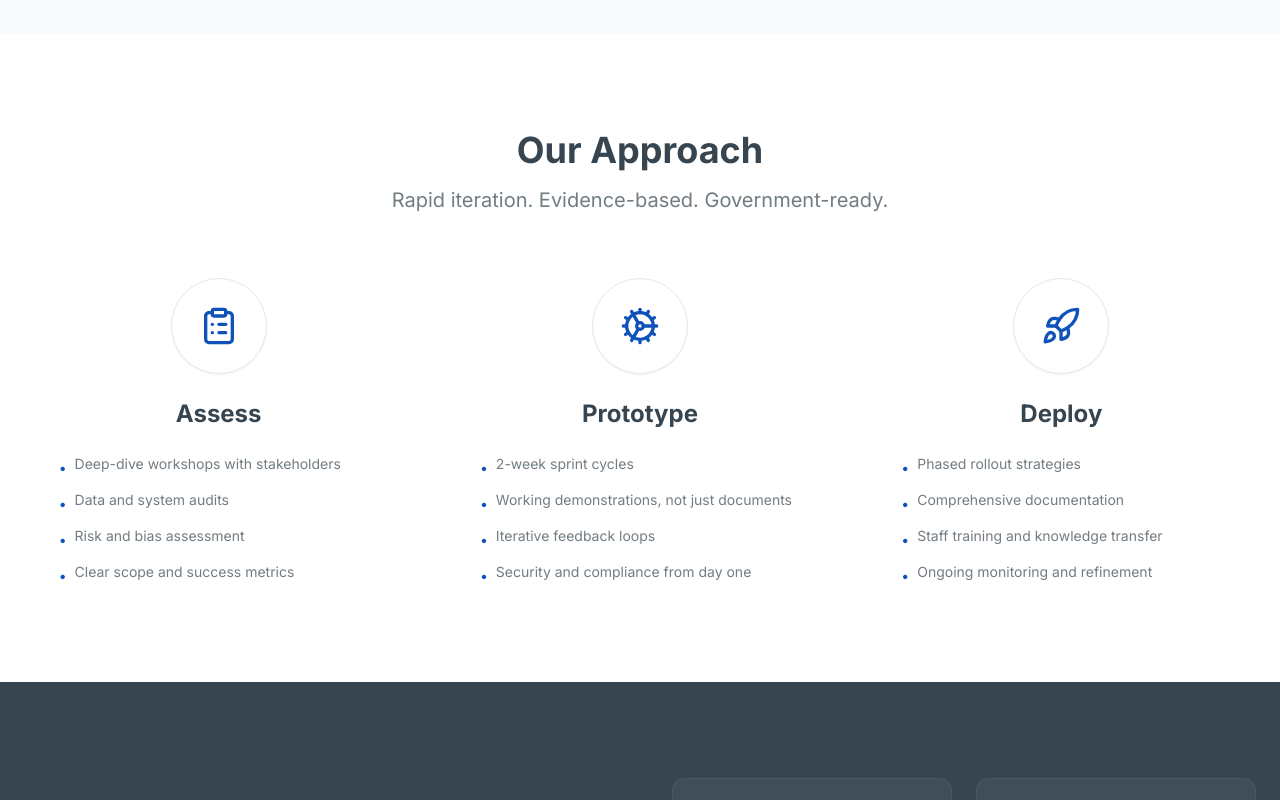
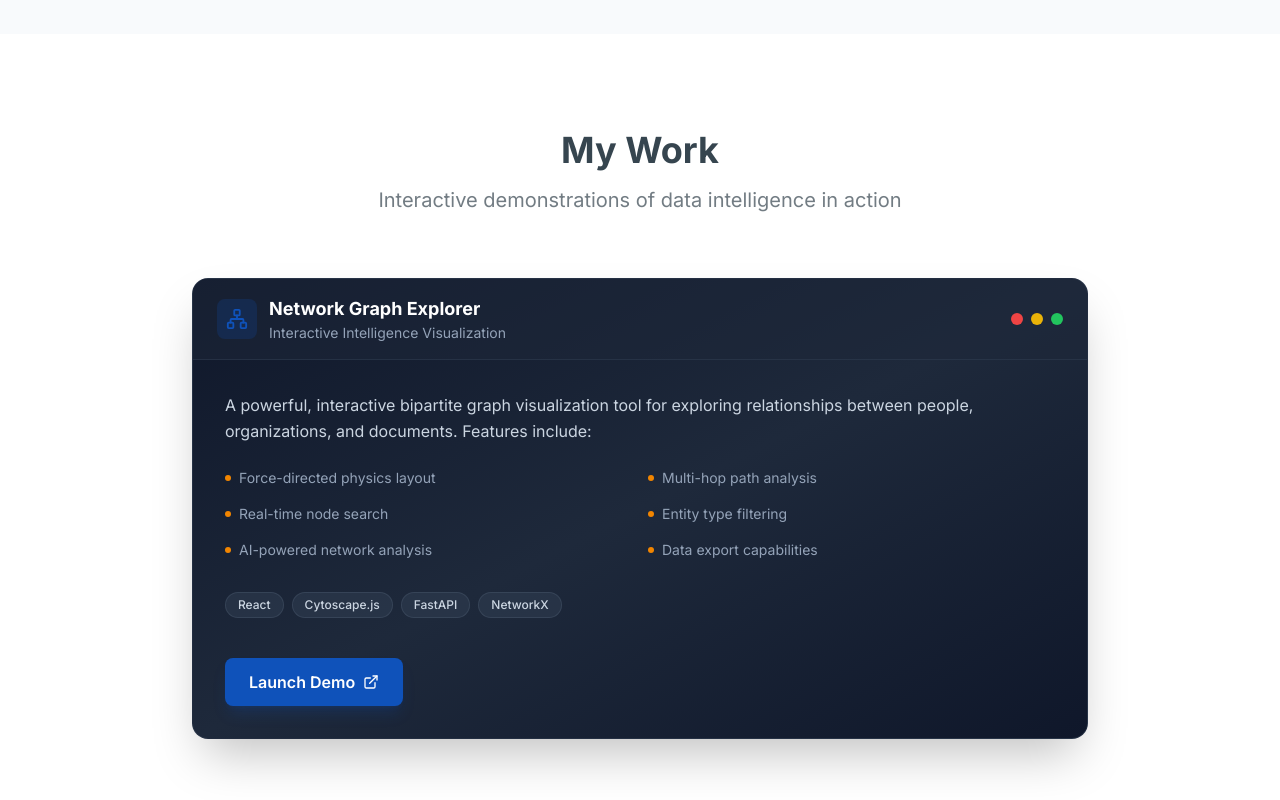
Before and after one commit to roflov2/biasandbrew, a React (Vite) app in the folder bias-and-brew/: page / in a window 1280 px wide. Shown: the part 3020-3820 px from the top of the page. Built offline with nearby package versions, Linux system fonts and the light colour scheme.

Commit message:
Add Portfolio section with Network Graph Explorer demo link

```diff
--- a/bias-and-brew/src/App.jsx
+++ b/bias-and-brew/src/App.jsx
@@ -3,6 +3,7 @@ import Hero from './components/Hero';
 import About from './components/About';
 import ValueProposition from './components/ValueProposition';
 import Services from './components/Services';
+import Portfolio from './components/Portfolio';
 import Process from './components/Process';
 import WhyMe from './components/WhyMe';
 import Contact from './components/Contact';
@@ -17,6 +18,7 @@ function App() {
         <About />
         <ValueProposition />
         <Services />
+        <Portfolio />
         <Process />
         <WhyMe />
         <Contact />
--- /dev/null
+++ b/bias-and-brew/src/components/Portfolio.jsx
@@ -0,0 +1,95 @@
+import { motion } from 'framer-motion';
+import { Network, ExternalLink } from 'lucide-react';
+
+const Portfolio = () => {
+    return (
+        <section id="portfolio" className="py-24 bg-white">
+            <div className="container mx-auto px-4 md:px-6">
+                <div className="text-center mb-16 max-w-3xl mx-auto">
+                    <h2 className="text-3xl md:text-4xl font-bold text-charcoal mb-4">My Work</h2>
+                    <p className="text-xl text-charcoal/70">
+                        Interactive demonstrations of data intelligence in action
+                    </p>
+                </div>
+
+                <motion.div
+                    initial={{ opacity: 0, y: 30 }}
+                    whileInView={{ opacity: 1, y: 0 }}
+                    viewport={{ once: true }}
+                    transition={{ duration: 0.6 }}
+                    className="max-w-4xl mx-auto"
+                >
+                    <div className="bg-gradient-to-br from-slate-900 via-slate-800 to-slate-900 rounded-2xl overflow-hidden shadow-2xl border border-slate-700/50">
+                        {/* Preview Header */}
+                        <div className="bg-slate-800/50 px-6 py-4 border-b border-slate-700/50 flex items-center justify-between">
+                            <div className="flex items-center gap-3">
+                                <div className="w-10 h-10 bg-sapphire/20 rounded-lg flex items-center justify-center">
+                                    <Network className="text-sapphire" size={22} />
+                                </div>
+                                <div>
+                                    <h3 className="text-lg font-bold text-white">Network Graph Explorer</h3>
+                                    <p className="text-sm text-slate-400">Interactive Intelligence Visualization</p>
+                                </div>
+                            </div>
+                            <div className="flex gap-2">
+                                <span className="w-3 h-3 bg-red-500 rounded-full"></span>
+                                <span className="w-3 h-3 bg-yellow-500 rounded-full"></span>
+                                <span className="w-3 h-3 bg-green-500 rounded-full"></span>
+                            </div>
+                        </div>
+
+                        {/* Preview Content */}
+                        <div className="p-8 space-y-6">
+                            <p className="text-slate-300 leading-relaxed">
+                                A powerful, interactive bipartite graph visualization tool for exploring relationships between people, organizations, and documents. Features include:
+                            </p>
+
+                            <ul className="grid md:grid-cols-2 gap-4 text-sm">
+                                {[
+                                    "Force-directed physics layout",
+                                    "Multi-hop path analysis",
+                                    "Real-time node search",
+                                    "Entity type filtering",
+                                    "AI-powered network analysis",
+                                    "Data export capabilities"
+                                ].map((feature, i) => (
+                                    <li key={i} className="flex items-center gap-2 text-slate-400">
+                                        <span className="w-1.5 h-1.5 bg-tangerine rounded-full"></span>
+                                        {feature}
+                                    </li>
+                                ))}
+                            </ul>
+
+                            {/* Tech badges */}
+                            <div className="flex flex-wrap gap-2 pt-2">
+                                {["React", "Cytoscape.js", "FastAPI", "NetworkX"].map((tech) => (
+                                    <span
+                                        key={tech}
+                                        className="px-3 py-1 bg-slate-700/50 text-slate-300 text-xs font-medium rounded-full border border-slate-600/50"
+                                    >
+                                        {tech}
+                                    </span>
+                                ))}
+                            </div>
+
+                            {/* CTA Button */}
+                            <div className="pt-4">
+                                <a
+                                    href="https://biasandbrew.dev/"
+                                    target="_blank"
+                                    rel="noopener noreferrer"
+                                    className="inline-flex items-center gap-2 px-6 py-3 bg-sapphire text-white rounded-lg font-semibold hover:bg-blue-700 transition-all duration-300 shadow-lg shadow-sapphire/20 hover:shadow-xl hover:scale-105 group"
+                                >
+                                    Launch Demo
+                                    <ExternalLink size={16} className="group-hover:translate-x-0.5 group-hover:-translate-y-0.5 transition-transform" />
+                                </a>
+                            </div>
+                        </div>
+                    </div>
+                </motion.div>
+            </div>
+        </section>
+    );
+};
+
+export default Portfolio;
```
